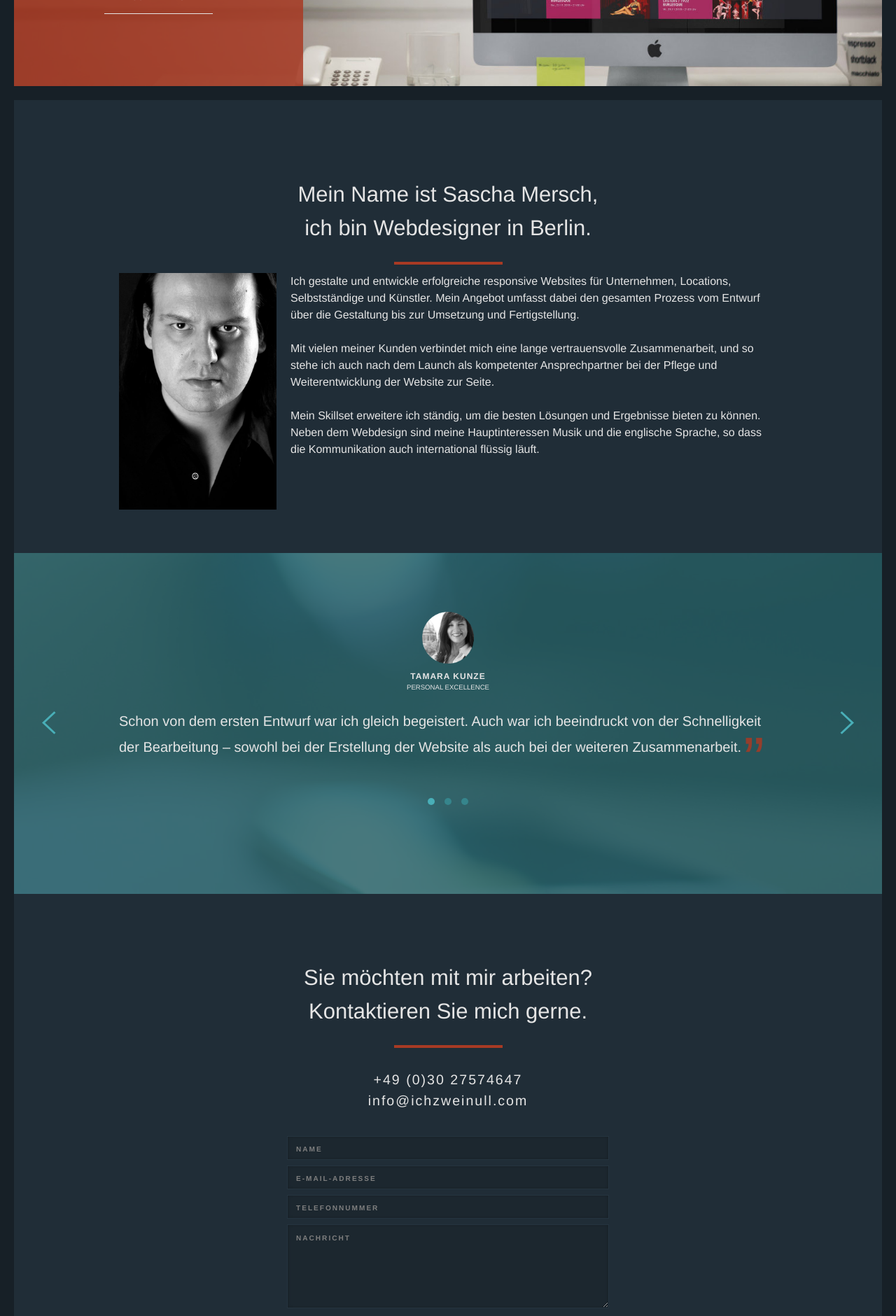
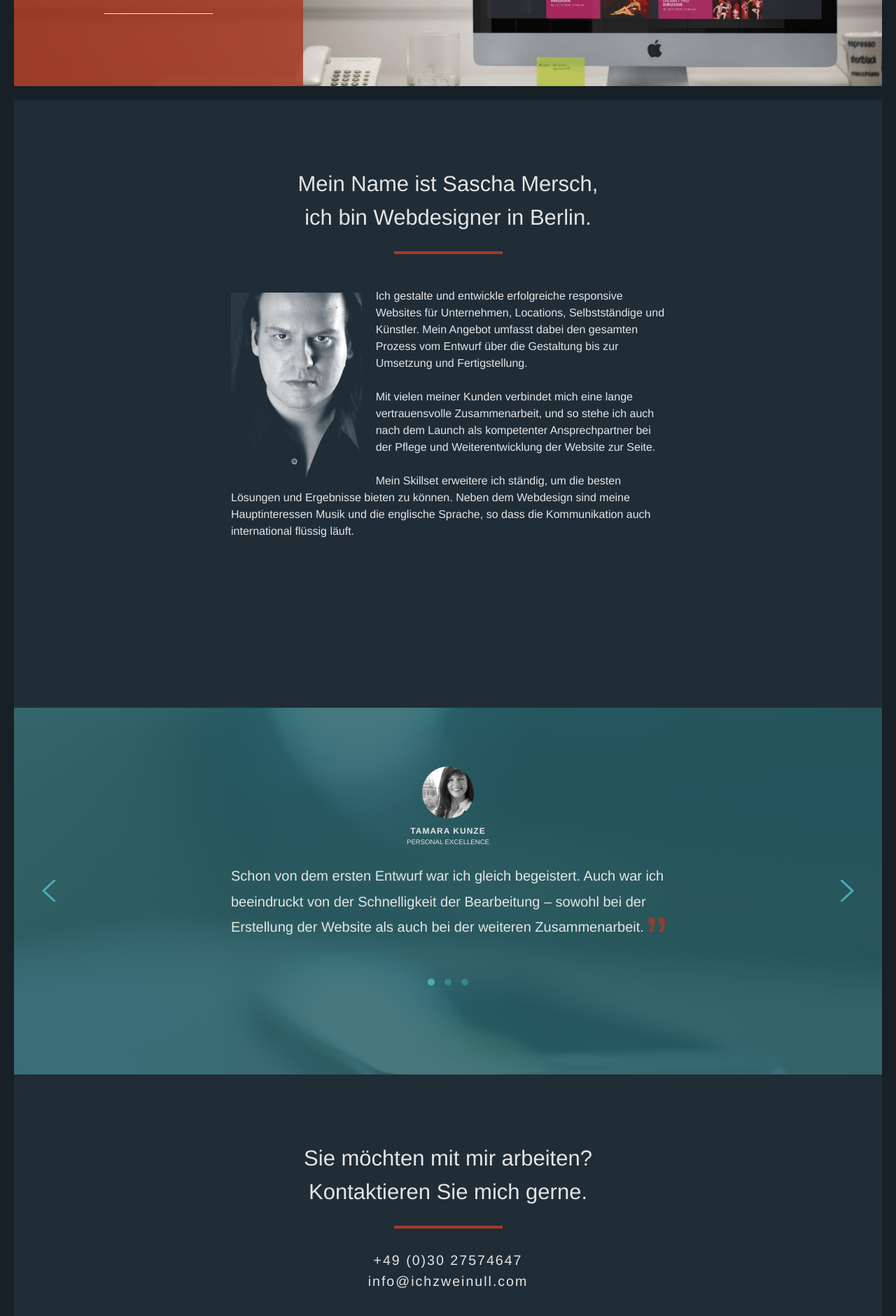
Before and after one commit to rschach/ichzweinull, a Jekyll site: the page built from index.html, in a window 1280 px wide. Shown: the part 1989-3869 px from the top of the page at 70% size. Built offline with Jekyll 4.4.1, drawn with Linux system fonts in a browser that asks for light colours; nearby versions of some CDN libraries; some web fonts are replaced; comment, search, counter and statistics services are not loaded.

Commit message:
Refactor About section

```diff
--- a/_includes/about.html
+++ b/_includes/about.html
@@ -1,14 +1,18 @@
 <section id="about" class="about">
+  <article>
     <header>
       <div class="container">
         <h1>Mein Name ist Sascha Mersch, ich bin Webdesigner in Berlin.</h1>
       </div>
     </header>
-  <article class="content-container">
-    <img src="img/sascha-mersch.jpg" alt="Sascha Mersch"/>
+    <div class="article-container">
+      <img src="img/sascha-mersch.png" alt="Sascha Mersch"/>
+      <div class="article-content">
         <p>Ich gestalte und entwickle erfolgreiche responsive Websites für Unternehmen, Locations, Selbstständige und Künstler. Mein Angebot umfasst dabei den gesamten Prozess vom Entwurf über die Gestaltung bis zur Umsetzung und Fertigstellung.</p>
         <p>Mit vielen meiner Kunden verbindet mich eine lange vertrauensvolle Zusammenarbeit, und so stehe ich auch nach dem Launch als kompetenter Ansprechpartner bei der Pflege und Weiterentwicklung der Website zur Seite.</p>
         <p>Mein Skillset erweitere ich ständig, um die besten Lösungen und Ergebnisse bieten zu können. Neben dem Webdesign sind meine Hauptinteressen Musik und die englische Sprache, so dass die Kommunikation auch international flüssig läuft.</p>
+      </div>
+    </div>
   </article>
   {% include clients.html %}
 </section>
--- a/css/main.css
+++ b/css/main.css
@@ -2919,7 +2919,7 @@ nav.main-nav::after {
     @media screen and (min-width: 700px) {
       .modal .modal-content {
         padding: 42px 0 84px;
-        max-width: 940px; } }
+        max-width: 620px; } }
     @media screen and (min-width: 1000px) {
       .modal .modal-content p {
         text-align: left; } }
@@ -3227,7 +3227,7 @@ section {
   max-width: calc(100% - 40px); }
   @media screen and (min-width: 700px) {
     .content-container {
-      max-width: 940px; } }
+      max-width: 620px; } }
 
 .home, .thanks {
   background: #202d37;
@@ -3316,22 +3316,22 @@ figure {
     text-align: center;
     margin: 0 auto; }
     .about header .container {
-      padding: 84px 0 0; }
-    .about header img {
-      max-width: 100px; }
-    .about header h1 {
-      margin: 0.85em 0 0; }
-  .about article {
-    margin: 0 auto 136px;
-    padding-top: 12px; }
+      padding: 48px 0 0; }
+  .about .article-container {
+    overflow: hidden;
+    margin: 48px auto 216px;
+    max-width: calc(100% - 40px); }
+    @media screen and (min-width: 1000px) {
+      .about .article-container {
+        max-width: 50%; } }
     @media screen and (min-width: 600px) {
-      .about article p {
+      .about .article-container p {
         text-align: left; } }
-    .about article p:first-of-type {
+    .about .article-container p:first-of-type {
       margin-top: 0; }
-    .about article img {
-      max-width: 225px;
-      margin-right: 20px;
+    .about .article-container img {
+      max-width: calc(33.33% - 20px);
+      margin: 7px 20px 0 0;
       float: left; }
 
 .contact {
```
Also changed, not shown: _sass/1-base/_vars.sass (+6 -1 lines), _sass/3-layout/_about.sass (+9 -11 lines), img/sascha-mersch.png. Lines whose indentation alone changed are shown as unchanged.
